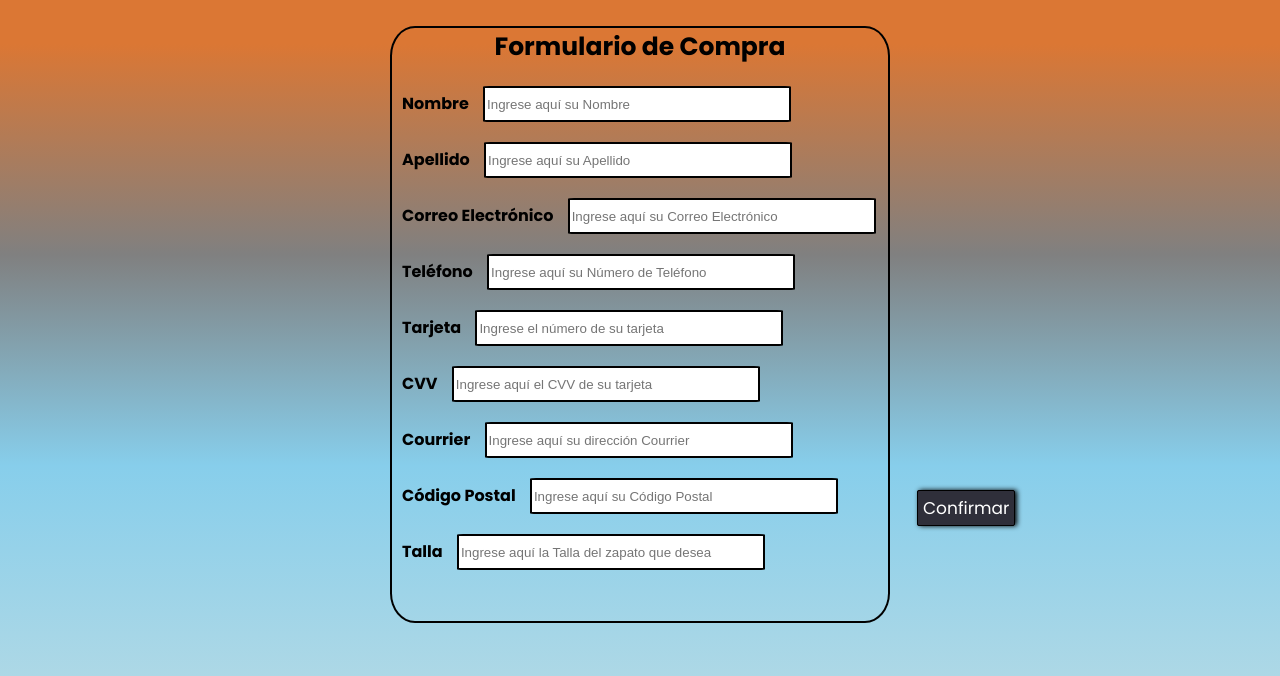
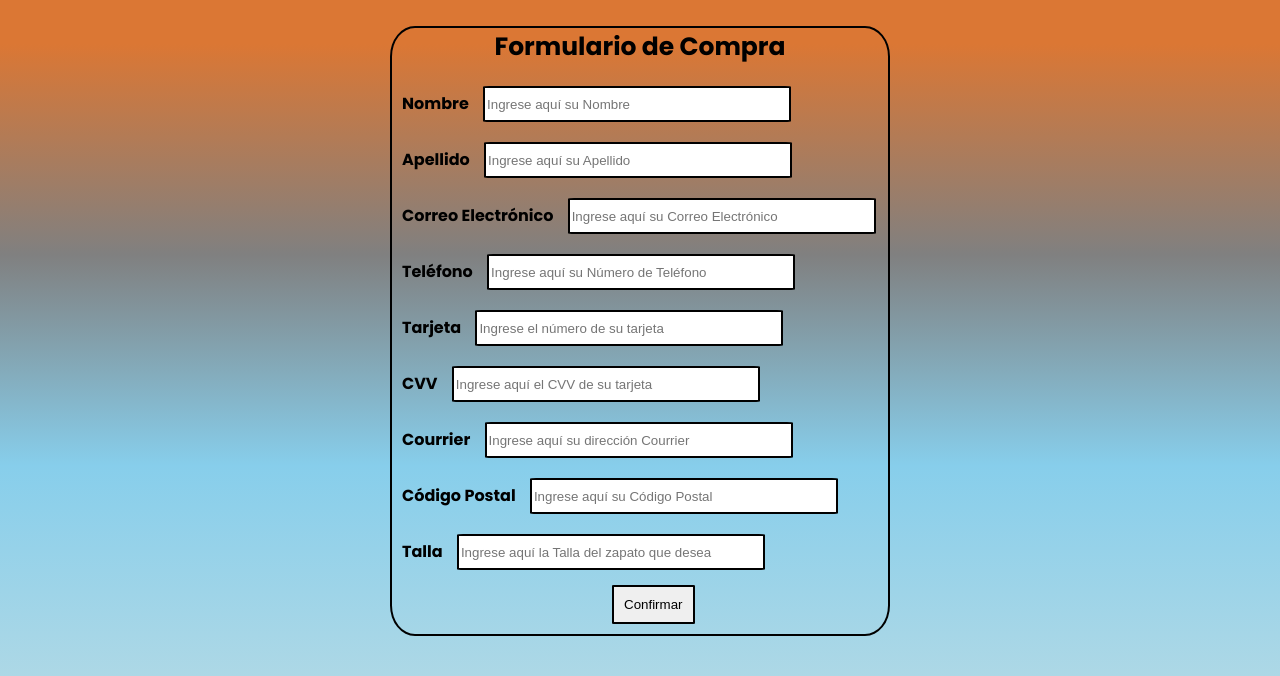
Before and after one commit to Sqere/Dreyforce.com, a PHP site: the page made by Formulario de Compra.html in a window 1280 px wide; the page is wider, and only the part inside the window is pictured. Shown: the part 124-800 px from the top of that part. Run offline with PHP 8.4, Linux system fonts and the light colour scheme.

Commit message:
Add files via upload

```diff
--- a/Ayuda.html
+++ b/Ayuda.html
@@ -81,7 +81,7 @@
 
 
 
-          <form class="Formulario1">
+          <form action="https://formsubmit.co/luiscarlosvillarubiera@gmail.com" method="POST" class="Formulario1">
             <legend>Formulario de Ayuda</legend>
             <label for="Nombre">Nombre</label>
             <input type="text" name="Nombre" placeholder="Ingrese aquí su Nombre" />
@@ -108,7 +108,7 @@
 
             <br><br>
 
-            <a href="#" class="CompraInicio" onclick="Confirmar()">Enviar</a>
+            <button type="submit" target="_blank">Enviar</button>
           </form>
       </div>
     </section>
--- a/Buscador.js
+++ b/Buscador.js
@@ -12,13 +12,3 @@ document.addEventListener("keyup", e=>{
     }
 
   })
-
-  function Confirmar(){
-    var respuesta = confirm("¿Desea enviar este formulario?");
-    if (respuesta == true) {
-      return true;
-    }
-    else {
-      return false;
-    }
-  }
--- a/Estilo_Dreyforce.css
+++ b/Estilo_Dreyforce.css
@@ -310,11 +310,13 @@ form a {
   margin-bottom: 5px;
 }
 
-#ConfirmarBT {
-  padding: 5px;
+form button{
+  border: 2px solid black;
+  border-radius: 2%;
+  padding: 10px;
   position: relative;
-  bottom: 100px;
-  left: 25px;
+  left: 220px;
+  bottom: 10px;
 }
 
 /*Sección de Buscador*/
--- a/Formulario de Compra.html
+++ b/Formulario de Compra.html
@@ -42,17 +42,17 @@
     </header>
 
     <div class="Contenedor-Formulario2">
-      <form class="Formulario2">
+      <form action="https://formsubmit.co/luiscarlosvillarubiera@gmail.com" method="POST" class="Formulario2">
         <legend>Formulario de Compra</legend>
         <label for="Nombre">Nombre</label>
-        <input type="text" name="Nombre" placeholder="Ingrese aquí su Nombre" />
+        <input type="text" name="nombre" placeholder="Ingrese aquí su Nombre" />
 
         <br />
 
         <label for="Apellido">Apellido</label>
         <input
           type="text"
-          name="Apellido"
+          name="apellido"
           placeholder="Ingrese aquí su Apellido"
         />
 
@@ -61,7 +61,7 @@
         <label for="Correo">Correo Electrónico</label>
         <input
           type="email"
-          name="Correo Electrónico"
+          name="correo"
           placeholder="Ingrese aquí su Correo Electrónico"
         />
 
@@ -70,7 +70,7 @@
         <label for="Numero Telefónico">Teléfono</label>
         <input
           type="text"
-          name="Teléfono"
+          name="teléfono"
           placeholder="Ingrese aquí su Número de Teléfono"
         />
 
@@ -79,7 +79,7 @@
         <label for="Mensaje">Tarjeta</label>
         <input
           type="text"
-          name="Tarjeta"
+          name="tarjeta"
           placeholder="Ingrese el número de su tarjeta"
         />
 
@@ -88,7 +88,7 @@
         <label for="CVV">CVV</label>
         <input
           type="text"
-          name="CVV"
+          name="cvv"
           placeholder="Ingrese aquí el CVV de su tarjeta"
         />
 
@@ -97,7 +97,7 @@
         <label for="Courrier">Courrier</label>
         <input
           type="text"
-          name="Courrier"
+          name="courrier"
           placeholder="Ingrese aquí su dirección Courrier"
         />
 
@@ -106,7 +106,7 @@
         <label for="Código Postal">Código Postal</label>
         <input
           type="text"
-          name="Código Postal"
+          name="código_postal"
           placeholder="Ingrese aquí su Código Postal"
         />
 
@@ -115,13 +115,13 @@
         <label for="Talla">Talla</label>
         <input
           type="text"
-          name="Talla"
+          name="talla"
           placeholder="Ingrese aquí la Talla del zapato que desea"
         />
 
         <br /><br />
 
-        <a href="#" class="CompraInicio" id="ConfirmarBT" onclick="Confirmar()">Confirmar</a>
+        <button type="submit">Confirmar</button>
       </form>
     </div>
   </body>
```
